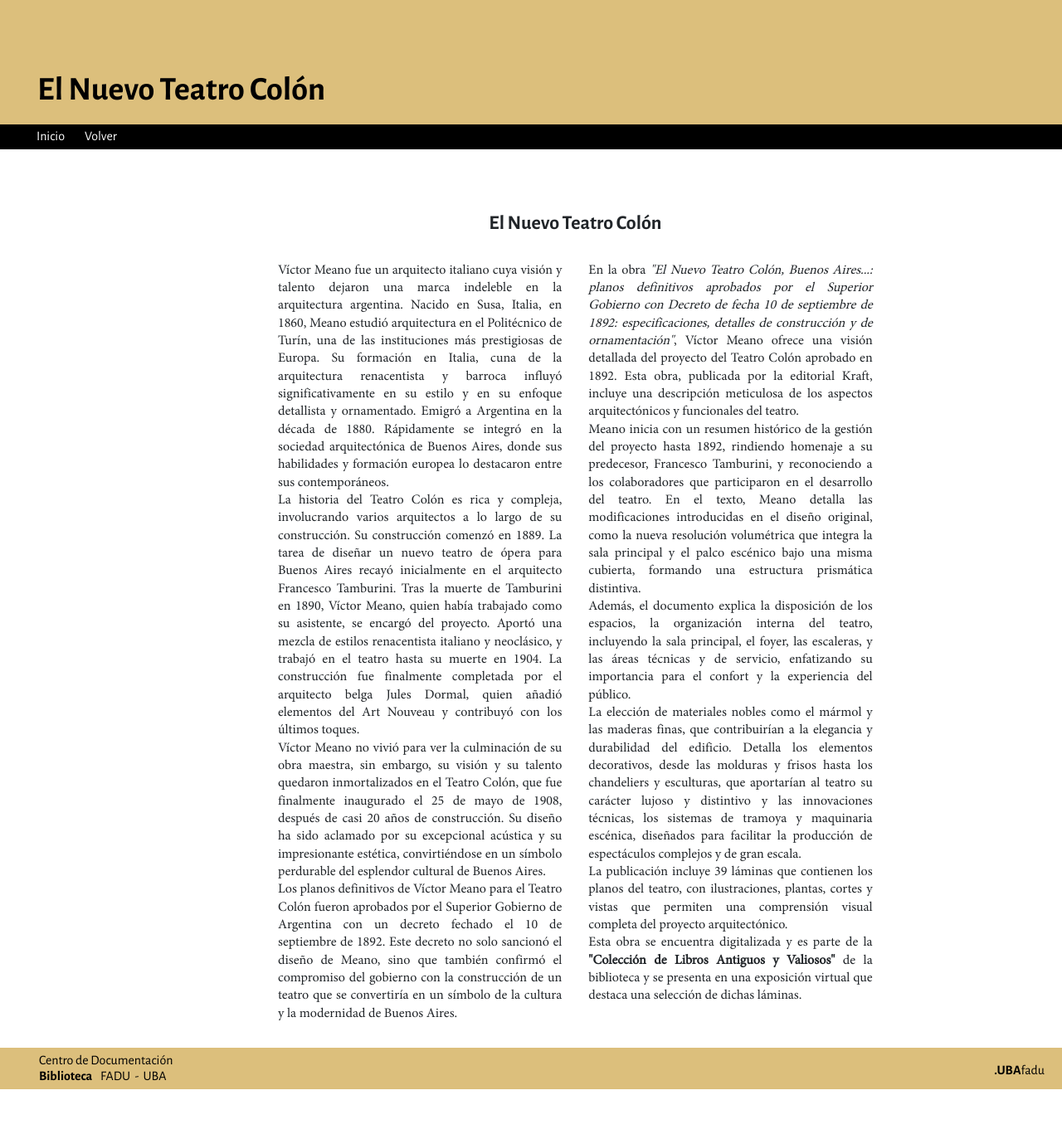
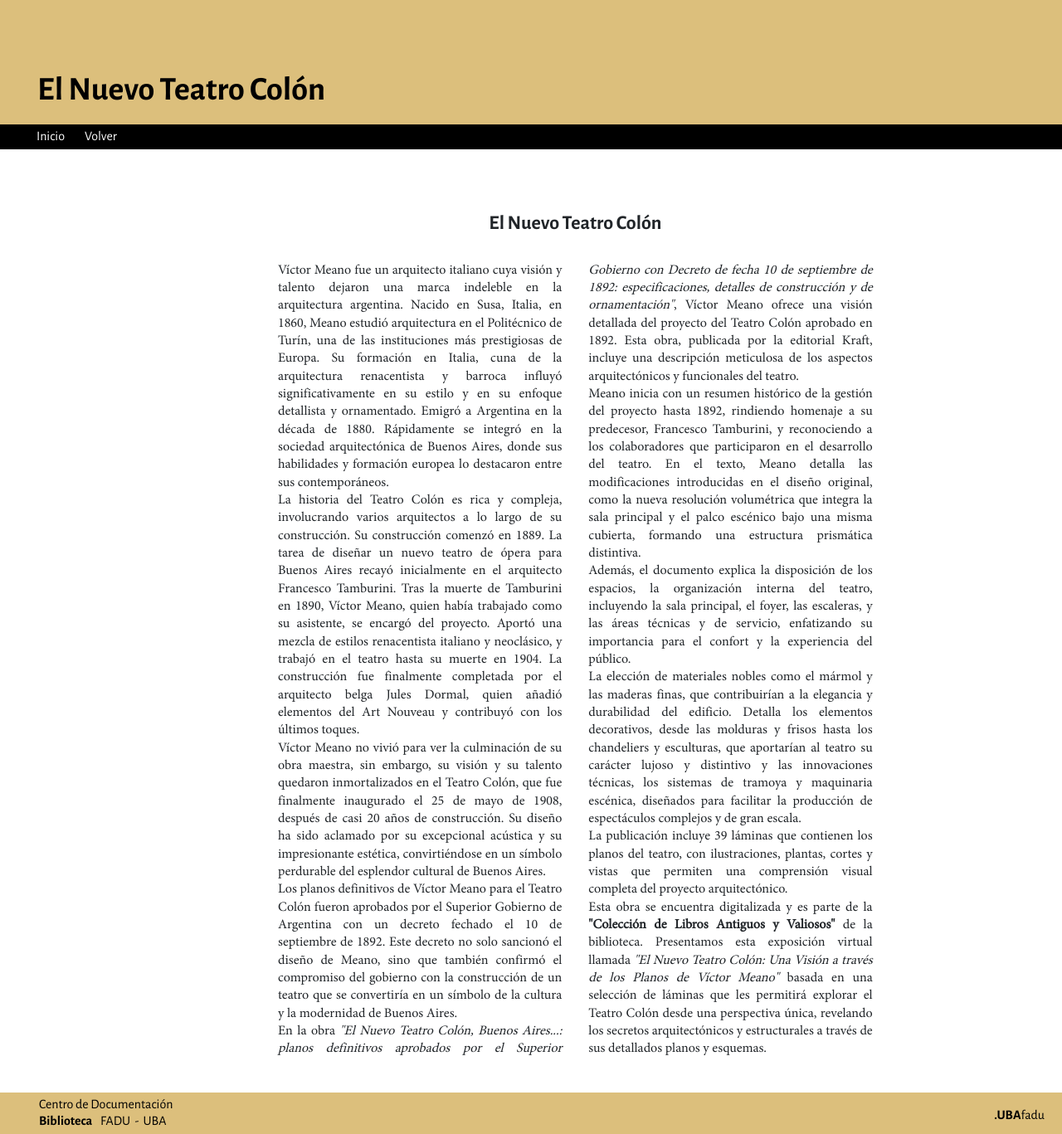
Before and after one commit to LopezAlejandro/ncolon, a PHP site: page /intro.php in a window 1280 px wide. Shown: the whole page at 83% size. Before the commit the page ends 1313 px from the top, so only its background shows below. Run offline with PHP 8.4, Linux system fonts and the light colour scheme; some libraries are stand-ins or nearby versions.

Commit message:
Correccion de textos

```diff
--- a/intro.php
+++ b/intro.php
@@ -25,7 +25,7 @@ include "header1.php";
 					Además, el documento explica la disposición de los espacios, la organización interna del teatro, incluyendo la sala principal, el foyer, las escaleras, y las áreas técnicas y de servicio, enfatizando su importancia para el confort y la experiencia del público. <br>
 					La elección de materiales nobles como el mármol y las maderas finas, que contribuirían a la elegancia y durabilidad del edificio. Detalla los elementos decorativos, desde las molduras y frisos hasta los chandeliers y esculturas, que aportarían al teatro su carácter lujoso y distintivo y las innovaciones técnicas, los sistemas de tramoya y maquinaria escénica, diseñados para facilitar la producción de espectáculos complejos y de gran escala. <br>
 					La publicación incluye 39 láminas que contienen los planos del teatro, con ilustraciones, plantas, cortes y vistas que permiten una comprensión visual completa del proyecto arquitectónico.<br>
-					Esta obra se encuentra digitalizada y es parte de la <strong>"Colección de Libros Antiguos y Valiosos"</strong> de la biblioteca y se presenta en una exposición virtual que destaca una selección de dichas láminas.
+					Esta obra se encuentra digitalizada y es parte de la <strong>"Colección de Libros Antiguos y Valiosos"</strong> de la biblioteca. Presentamos esta exposición virtual llamada <em>"El Nuevo Teatro Colón: Una Visión a través de los Planos de Víctor Meano"</em> basada en una selección de láminas que les permitirá explorar el Teatro Colón desde una perspectiva única, revelando los secretos arquitectónicos y estructurales a través de sus detallados planos y esquemas.
 				</p>
 			</div>
 
```
